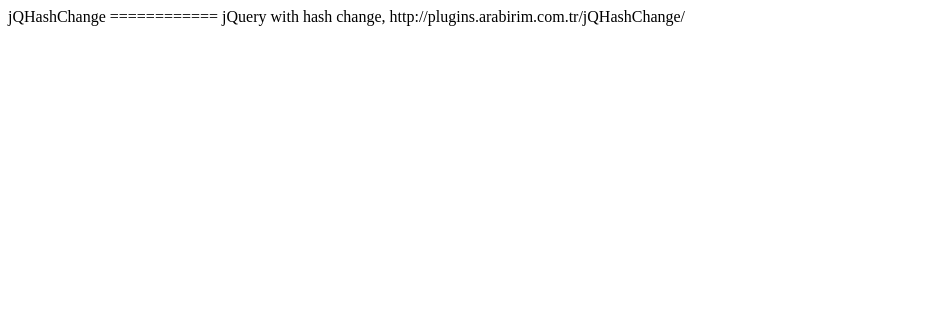
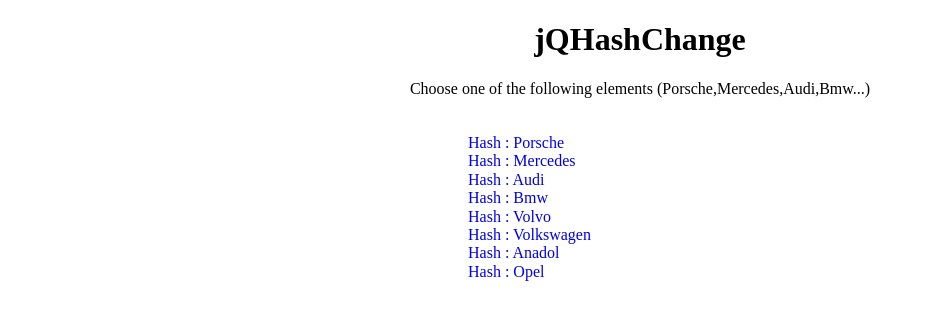
Before and after one commit to arabirim/jQHashChange, a plain HTML site: page index.html in a window 1280 px wide. Shown: the whole page, without its empty margins (0-926 px from the left). Drawn offline with nearby package versions, Linux system fonts and the light colour scheme.

Commit message:
Update index.html

```diff
--- a/index.html
+++ b/index.html
@@ -1,4 +1,45 @@
-jQHashChange
-============
+<!DOCTYPE html>
+<html xmlns="http://www.w3.org/1999/xhtml" dir="ltr" lang="tr">
+    <head>
+        <meta http-equiv="Content-Type" content="text/html; charset=utf-8"/>
+        <meta name="keywords" content="yds"/>
+        <meta name="ROBOTS" content="FOLLOW, INDEX"/>
+        <title>jQHashChange</title>
+        <link rel="stylesheet" href="library/css/normalize.css"/>
+        <style type="text/css">
+            a{display: block; text-decoration: none;}
+            a:hover{color:#cd1821;}
+        </style>
+    </head>
+    <body>
+        <div style="text-align: center">
+            <h1>jQHashChange</h1>
+            <p>Choose one of the following elements (Porsche,Mercedes,Audi,Bmw...)</p>
+        </div>
+        <div style="width: 30%; margin: 0px auto;">
+            <div style=" float: left;  padding: 20px;">
+                <a href="#Porsche">     Hash :  Porsche</a>
+                <a href="#Mercedes">    Hash :  Mercedes</a>
+                <a href="#Audi">        Hash :  Audi</a>
+                <a href="#Bmw">         Hash :  Bmw</a>
+                <a href="#Volvo">       Hash :  Volvo</a>
+                <a href="#Volkswagen">  Hash :  Volkswagen</a>
+                <a href="#Anadol">      Hash :  Anadol</a>
+                <a href="#Opel">        Hash :  Opel</a>
+            </div>
+            <div class="newHashContent" style="float: left;  padding: 20px;"></div><!-- newHashContent end -->
+        </div>
+        <script type="text/javascript" src="library/js/jquery-1.11.1.min.js"></script>
+        <script type="text/javascript" src="library/js/jQHashChange.js"></script>
+        <script type="text/javascript">
 
-jQuery with hash change, http://plugins.arabirim.com.tr/jQHashChange/
+            jQHashChange();
+
+            function bodyAppend( newHash )
+            {
+                jQuery( '.newHashContent' ).append( '<div>New hash : ' + newHash + '</div>' );
+            }
+
+        </script>
+    </body>
+</html>
```
